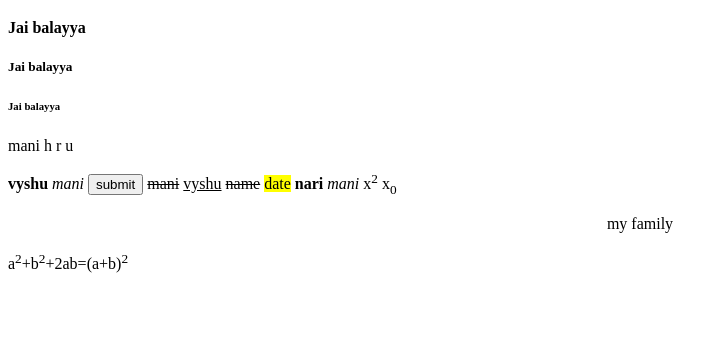
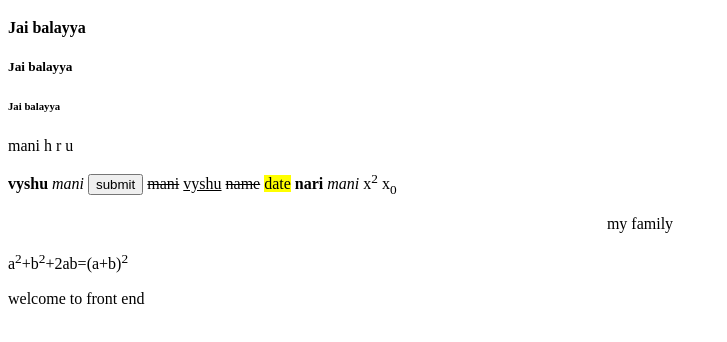
Before and after one commit to manigangula535-alt/demo-13, a plain HTML site: page demo1.html in a window 1280 px wide. Shown: the part 138-480 px from the top of the page, without its empty margins (0-727 px from the left). Drawn offline with Linux system fonts and the light colour scheme.

Commit message:
version-2

```diff
--- a/demo1.html
+++ b/demo1.html
@@ -34,6 +34,7 @@
 		</marquee>
 
 		a<sup>2</sup>+b<sup>2</sup>+2ab=(a+b)<sup>2</sup>
+		<p> welcome to front end</p>
 
 
 	</body>
```
